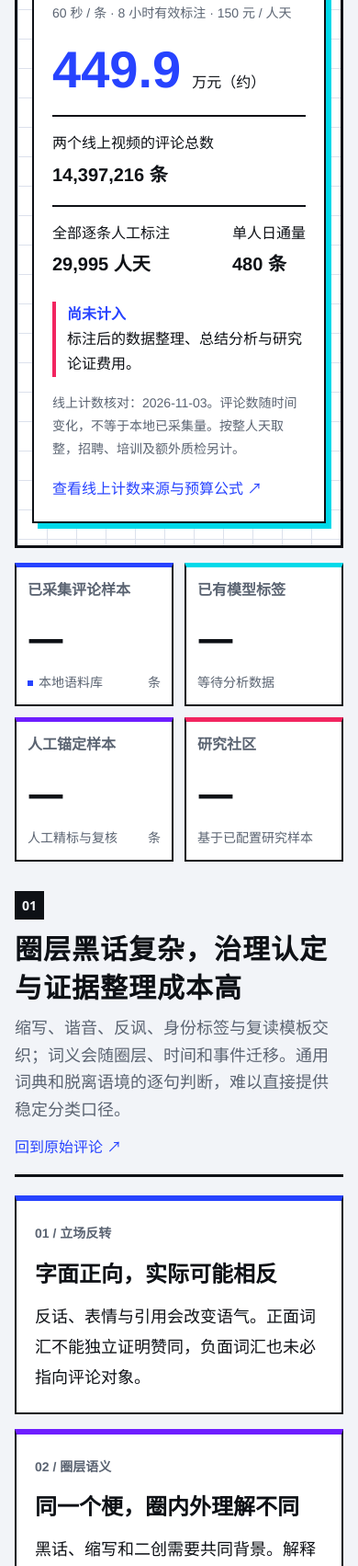
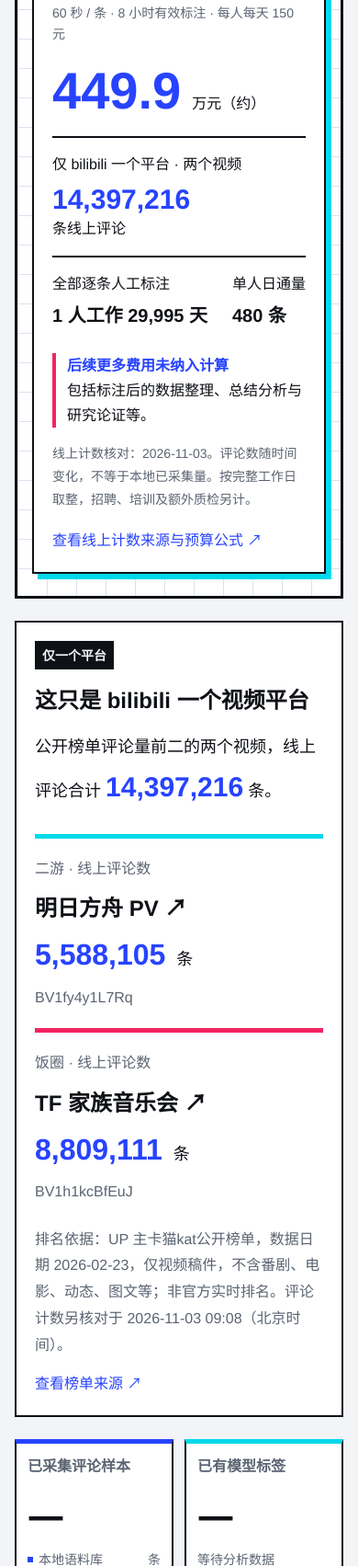
Before and after one commit to heart06215/media_society_comment_research, a plain HTML site: page front/landing.html in a window 390 px wide. Shown: the part 1073-2776 px from the top of the page at 92% size. Drawn offline with Linux system fonts and the light colour scheme.

Commit message:
feat(research) - clarify work schedules and enlarge online comment totals
Make workload and remaining research costs easy to understand.

Behavioral Changes:
✨ show one worker and required working days
✨ enlarge individual video counts and combined online total
✨ explain single-platform scope with dated ranking source
✨ use requested wording for additional research expenses
✨ include revised schedules and sources in exported summaries

```diff
--- a/front/governance-data.js
+++ b/front/governance-data.js
@@ -30,7 +30,15 @@ window.GovernanceData = Object.freeze({
       "videoUrl": "https://www.bilibili.com/video/BV1h1kcBfEuJ/",
       "countUrl": "https://api.bilibili.com/x/web-interface/view?bvid=BV1h1kcBfEuJ"
     }
-  ]
+  ],
+  "rankingReference": {
+    "title": "B站评论量最多视频总排行",
+    "owner": "卡猫kat",
+    "dataDate": "2026-02-23",
+    "url": "https://www.bilibili.com/video/BV1GAbUz2E9f/",
+    "scope": "仅视频稿件，不含番剧、电影、动态、图文等",
+    "note": "UP 主公开整理的榜单列这两条视频为前二，非平台官方实时排名。"
+  }
 },
   newsCases: [
   {
--- a/front/governance.css
+++ b/front/governance.css
@@ -540,3 +540,24 @@ html[data-theme="dark"] {
   .talent-bottleneck, .cost-boundary-notice { padding: 20px; }
   .talent-bottleneck > h3 { font-size: var(--type-title); }
 }
+
+/* Online volume stays distinct from the collected research sample. */
+.baseline-count strong { font-size: clamp(30px,3.4vw,48px); line-height: 1.3; font-variant-numeric: tabular-nums; color: var(--gov-accent); }
+.online-video-scale { scroll-margin-top: 92px; border: 2px solid var(--line); background: var(--surface); padding: 28px; margin: 24px 0; }
+.online-video-scale h2 { font-size: var(--type-heading); line-height: 1.5; margin: 16px 0; }
+.online-scale-total { font-size: var(--type-body); line-height: 1.8; }
+.online-scale-total strong { font-size: var(--type-heading); font-variant-numeric: tabular-nums; color: var(--gov-accent); }
+.online-video-counts { display: grid; grid-template-columns: repeat(2,minmax(0,1fr)); gap: 20px; margin: 24px 0; }
+.online-video-count { border-top: 5px solid var(--cyan); min-width: 0; padding-top: 20px; }
+.online-video-count:last-child { border-top-color: var(--pink); }
+.online-video-count > span, .online-video-count small { display: block; font-size: var(--type-small); color: var(--muted); }
+.online-video-count h3 { font-size: var(--type-title); line-height: 1.5; margin: 12px 0; }
+.online-video-count > div { display: flex; align-items: baseline; flex-wrap: wrap; gap: 8px 12px; margin-bottom: 12px; }
+.online-video-count strong { font-size: clamp(32px,4vw,56px); line-height: 1.3; font-variant-numeric: tabular-nums; color: var(--gov-accent); }
+.online-video-count > div span { font-size: var(--type-body); }
+.online-ranking-note { font-size: var(--type-small); color: var(--muted); line-height: 1.8; margin-bottom: 12px; }
+@media (max-width: 767px) {
+  .online-video-scale { padding: 20px; }
+  .online-video-counts { grid-template-columns: 1fr; }
+  .online-video-scale h2 { font-size: var(--type-title); }
+}
--- a/front/governance.js
+++ b/front/governance.js
@@ -94,8 +94,13 @@
     const count = config.videos.reduce((sum, video) => sum + video.onlineCount, 0);
     const baseline = calculateAnnotationBudget(count, config.secondsPerItem, 1, config.reviewRate, config.seedCount);
     byId("heroThroughput").textContent = number(baseline.throughput);
-    byId("heroOnlineCount").textContent = `${number(count)} 条`;
-    byId("heroOnlineDays").textContent = `${number(baseline.manualDays)} 人天`;
+    byId("heroOnlineCount").textContent = number(count);
+    byId("onlineScaleTotal").textContent = number(count);
+    byId("onlineVideoCounts").innerHTML = config.videos.map((video) => `<article class="online-video-count"><span>${escapeHtml(video.community)} · 线上评论数</span><h3><a href="${video.videoUrl}" target="_blank" rel="noopener noreferrer">${escapeHtml(video.name)} ↗</a></h3><div><strong>${number(video.onlineCount)}</strong><span>条</span></div><small>${escapeHtml(video.bvid)}</small></article>`).join("");
+    const ranking = config.rankingReference;
+    byId("onlineRankingNote").textContent = `排名依据：UP 主${ranking.owner}公开榜单，数据日期 ${ranking.dataDate}，${ranking.scope}；非官方实时排名。评论计数另核对于 ${config.commentCountVerifiedAt}。`;
+    byId("onlineRankingSource").href = ranking.url;
+    byId("heroOnlineDays").textContent = `1 人工作 ${number(baseline.manualDays)} 天`;
     byId("heroOnlineCost").textContent = (baseline.manualCost / 10000).toFixed(1);
     const seconds = Number(byId("budgetSeconds").value);
     const efficiency = Number(byId("budgetEfficiency").value);
@@ -104,9 +109,9 @@
     state.budget = { ...result, count, seconds, efficiency, reviewRate };
     byId("budgetThroughput").textContent = number(result.throughput);
     byId("budgetManualCost").textContent = number(result.manualCost);
-    byId("budgetManualDays").textContent = `元 · ${number(result.manualDays)} 人天`;
+    byId("budgetManualDays").textContent = `元 · 1 人工作 ${number(result.manualDays)} 天`;
     byId("budgetAssistedCost").textContent = number(result.assistedCost);
-    byId("budgetAssistedDays").textContent = `元 · ${number(result.assistedDays)} 人天 · ${number(result.assistedLabels)} 条人工任务`;
+    byId("budgetAssistedDays").textContent = `元 · 1 人工作 ${number(result.assistedDays)} 天 · ${number(result.assistedLabels)} 条人工任务`;
     byId("budgetScopeNote").textContent = `线上视频评论总数 ${number(count)} 条：${config.videos.map((video) => `${video.name} ${number(video.onlineCount)} 条`).join("；")}。核对时间：${config.commentCountVerifiedAt}。`;
     byId("budgetCountSources").innerHTML = `计数来源：${config.videos.map((video) => `<a href="${video.countUrl}" target="_blank" rel="noopener noreferrer">${escapeHtml(video.name)} · 平台公开接口 ↗</a>`).join(" / ")}；字段 ${escapeHtml(config.commentCountField)}。`;
     const difference = result.manualCost - result.assistedCost;
@@ -114,9 +119,9 @@
     byId("budgetDifference").textContent = `本情景的人工预算差额：${number(difference)} 元（${percent.toFixed(1)}%）。仅比较人工部分，模型费用与达到目标质量的复核投入另计。`;
     byId("budgetVideoRows").innerHTML = config.videos.map((video) => {
       const videoBudget = calculateAnnotationBudget(video.onlineCount, seconds, efficiency, reviewRate, 0);
-      return `<tr><th scope="row"><a href="${video.videoUrl}" target="_blank" rel="noopener noreferrer">${escapeHtml(video.name)}</a> / ${escapeHtml(video.community)}</th><td>${number(video.onlineCount)}</td><td>${number(videoBudget.manualDays)}</td><td>${number(videoBudget.manualCost)}</td></tr>`;
+      return `<tr><th scope="row"><a href="${video.videoUrl}" target="_blank" rel="noopener noreferrer">${escapeHtml(video.name)}</a> / ${escapeHtml(video.community)}</th><td>${number(video.onlineCount)}</td><td>1 人工作 ${number(videoBudget.manualDays)} 天</td><td>${number(videoBudget.manualCost)}</td></tr>`;
     }).join("");
-    byId("budgetFormula").textContent = `日通量 = 8 × 3,600 × ${(efficiency * 100).toFixed(0)}% ÷ ${seconds} = ${number(result.throughput)} 条。全人工人天 = 向上取整（${number(count)} ÷ ${number(result.throughput)}）。模型辅助的人工任务 = ${config.seedCount} 条示范 + 向上取整〔（${number(count)} − ${config.seedCount}）× ${(reviewRate * 100).toFixed(0)}%〕= ${number(result.assistedLabels)} 条；人工工资 = 人天 × 150 元。`;
+    byId("budgetFormula").textContent = `日通量 = 8 × 3,600 × ${(efficiency * 100).toFixed(0)}% ÷ ${seconds} = ${number(result.throughput)} 条。1 人所需工作天数 = 向上取整（${number(count)} ÷ ${number(result.throughput)}）。模型辅助的人工任务 = ${config.seedCount} 条示范 + 向上取整〔（${number(count)} − ${config.seedCount}）× ${(reviewRate * 100).toFixed(0)}%〕= ${number(result.assistedLabels)} 条；人工工资 = 1 人 × 工作天数 × 150 元 / 人 / 天。`;
   }
   /** @returns {void} */
   function renderNews() {
@@ -231,9 +236,9 @@
     lines.push("", "## 语境认定与制度细化", "迷惑性评论可能因反讽、圈层语义与上下文缺失而难以单句判读。当前没有独立测试结果支持识别准确率，不以标签覆盖率代替正确率。", "本项目提出的研究问题是认定尺度、证据要求和复核程序如何细化，不主张我国没有相关法律法规。", "", "## 立法进展资料（与现行规则区分）", `${data.legislation.title}：${data.legislation.date} 发布的${data.legislation.status}。${data.legislation.note}`, data.legislation.url, `法律资料核验：${data.legalVerifiedOn}。`, "模型参照人工锚定示例分类；参数微调增益、识别准确率与实际总成本仍需独立对照评测。");
     if (!policyOnly && state.budget) {
       const budget = state.budget;
-      lines.push("", "## 人工标注预算（假设情景）", `数据范围：两个线上视频评论总数，${number(budget.count)} 条。核对时间：${data.annotationBudget.commentCountVerifiedAt}。`, ...data.annotationBudget.videos.map((video) => `- ${video.name}：${number(video.onlineCount)} 条。来源：${video.countUrl}，字段 ${data.annotationBudget.commentCountField}。`), `按 ${budget.seconds} 秒/条、每天 8 小时中 ${(budget.efficiency * 100).toFixed(0)}% 为有效标注、日薪 150 元计算：${number(budget.throughput)} 条/人天。`, `全人工：${number(budget.manualDays)} 人天，${number(budget.manualCost)} 元。`, `107 条人工示范 + ${(budget.reviewRate * 100).toFixed(0)}% 剩余样本抽检情景：${number(budget.assistedLabels)} 条人工任务，${number(budget.assistedDays)} 人天，人工部分 ${number(budget.assistedCost)} 元。`, "费用按整天向上取整，未含模型推理、招聘培训、术语维护、争议仲裁、额外质检，以及标注后的数据整理、总结分析与研究论证费用。抽检比例未经质量实测，人工差额不代表总成本节省。线上评论计数为公开接口返回的核对时快照，不等于本地采集量，实际可标注量还受删除、可访问性与去重影响。");
+      lines.push("", "## 人工标注预算（假设情景）", `数据范围：两个线上视频评论总数，${number(budget.count)} 条。核对时间：${data.annotationBudget.commentCountVerifiedAt}。`, ...data.annotationBudget.videos.map((video) => `- ${video.name}：${number(video.onlineCount)} 条。来源：${video.countUrl}，字段 ${data.annotationBudget.commentCountField}。`), `按 ${budget.seconds} 秒/条、每天 8 小时中 ${(budget.efficiency * 100).toFixed(0)}% 为有效标注、日薪 150 元计算：${number(budget.throughput)} 条 / 人 / 天。`, `全人工：1 人工作 ${number(budget.manualDays)} 天，${number(budget.manualCost)} 元。`, `107 条人工示范 + ${(budget.reviewRate * 100).toFixed(0)}% 剩余样本抽检情景：${number(budget.assistedLabels)} 条人工任务，1 人工作 ${number(budget.assistedDays)} 天，人工部分 ${number(budget.assistedCost)} 元。`, "费用按完整工作日向上取整。后续更多费用未纳入计算，包括标注后的数据整理、总结分析与研究论证；模型推理、招聘培训、术语维护、争议仲裁和额外质检也需要另行预算。抽检比例未经质量实测，人工差额不代表总成本节省。线上评论计数为公开接口返回的核对时快照，不等于本地采集量，实际可标注量还受删除、可访问性与去重影响。");
     }
-    lines.push("", "## 圈层知识与人才门槛", "圈内黑话、人物关系和事件沿革不是通用知识。标注人员需理解圈层语境并统一分类口径；研究人员还要兼具证据整理、数据分析、研究设计和治理规则知识，复合能力更难组织。模型方案旨在复用人工经验，减少全量逐条归类，把稀缺人力用于难例复核和研究论证。", "", "## 新闻案例与信息作用", ...data.newsCases.map((item) => `- ${item.date} ${item.title}（${item.source}）。${item.url}\n  适用性分析：${item.projectRole}`), "新闻资料未进入本项目训练或评测，不将模型标签作为线下行为预测或违法认定。");
+    lines.push("", "## 样本在平台中的范围", `这只是 bilibili 一个视频平台的两个视频。UP 主${data.annotationBudget.rankingReference.owner}的公开榜单将其列为评论量前二，数据日期为 ${data.annotationBudget.rankingReference.dataDate}，非官方实时排名，且仅统计视频稿件。`, data.annotationBudget.rankingReference.url, "", "## 圈层知识与人才门槛", "圈内黑话、人物关系和事件沿革不是通用知识。标注人员需理解圈层语境并统一分类口径；研究人员还要兼具证据整理、数据分析、研究设计和治理规则知识，复合能力更难组织。模型方案旨在复用人工经验，减少全量逐条归类，把稀缺人力用于难例复核和研究论证。", "", "## 新闻案例与信息作用", ...data.newsCases.map((item) => `- ${item.date} ${item.title}（${item.source}）。${item.url}\n  适用性分析：${item.projectRole}`), "新闻资料未进入本项目训练或评测，不将模型标签作为线下行为预测或违法认定。");
     downloadText(`破妄-${policyOnly ? "立法研究提纲" : "治理研究摘要"}-${date}.md`, lines.join("\n"));
   }
   /** @param {string} role @param {string} message @returns {HTMLElement} */
--- a/front/landing.html
+++ b/front/landing.html
@@ -30,14 +30,15 @@
 <div class="mission-banner"><div class="mission-copy"><span class="banner-kicker"><span></span>圈层知识 · 人工示范 · 模型分类</span><h2>为网络立法研究，<br>补充<span>圈层语义依据。</span></h2><p>圈层黑话、反讽与事件语境抬高认定和取证门槛，治理规则仍需细化；逐条雇佣标注又难以应对海量评论。<br>破妄以少量人工样本建立分类口径，让模型参照示例批量归类，降低持续人工判断的负担。</p><div class="banner-actions"><a class="action light" href="#efficiency">查看标注成本与方案 <svg><use href="#i-arrow"/></svg></a><a class="banner-link" href="#policy">查看立法研究缺口 ↗</a></div></div>
 <aside class="cost-baseline" aria-label="线上视频评论标注成本基线">
 <div class="baseline-heading"><strong>传统逐条人工标注</strong><span class="tag neutral">仅标注工资</span></div>
-<p class="baseline-assumption">60 秒 / 条 · 8 小时有效标注 · 150 元 / 人天</p>
+<p class="baseline-assumption">60 秒 / 条 · 8 小时有效标注 · 每人每天 150 元</p>
 <div class="baseline-throughput"><strong id="heroOnlineCost">449.9</strong><span>万元（约）</span></div>
-<div class="baseline-row"><div><span>两个线上视频的评论总数</span><strong id="heroOnlineCount">14,397,216 条</strong></div></div>
-<div class="baseline-row total"><div><span>全部逐条人工标注</span><strong id="heroOnlineDays">29,995 人天</strong></div><div><span>单人日通量</span><strong><i id="heroThroughput">480</i> 条</strong></div></div>
-<p class="baseline-exclusions"><strong>尚未计入</strong>标注后的数据整理、总结分析与研究论证费用。</p>
-<p class="baseline-note">线上计数核对：2026-11-03。评论数随时间变化，不等于本地已采集量。按整人天取整，招聘、培训及额外质检另计。</p>
+<div class="baseline-row baseline-count"><div><span>仅 bilibili 一个平台 · 两个视频</span><strong id="heroOnlineCount">14,397,216</strong><span>条线上评论</span></div></div>
+<div class="baseline-row total"><div><span>全部逐条人工标注</span><strong id="heroOnlineDays">1 人工作 29,995 天</strong></div><div><span>单人日通量</span><strong><i id="heroThroughput">480</i> 条</strong></div></div>
+<p class="baseline-exclusions"><strong>后续更多费用未纳入计算</strong>包括标注后的数据整理、总结分析与研究论证等。</p>
+<p class="baseline-note">线上计数核对：2026-11-03。评论数随时间变化，不等于本地已采集量。按完整工作日取整，招聘、培训及额外质检另计。</p>
 <a class="text-link" href="#efficiency">查看线上计数来源与预算公式 ↗</a>
 </aside></div>
+<div id="onlineScale" class="online-video-scale" aria-labelledby="onlineScaleTitle"><div class="section-index">仅一个平台 <span>BILIBILI</span></div><h2 id="onlineScaleTitle">这只是 bilibili 一个视频平台</h2><p class="online-scale-total">公开榜单评论量前二的两个视频，线上评论合计 <strong id="onlineScaleTotal">14,397,216</strong> 条。</p><div class="online-video-counts" id="onlineVideoCounts"></div><p class="online-ranking-note" id="onlineRankingNote"></p><a class="text-link" id="onlineRankingSource" href="https://www.bilibili.com/video/BV1GAbUz2E9f/" target="_blank" rel="noopener noreferrer">查看榜单来源 ↗</a></div>
 <div class="metric-grid" aria-label="本地研究样本概况" aria-live="polite">
 <article class="metric-card"><div class="metric-label">已采集评论样本<svg><use href="#i-message"/></svg></div><div class="metric-value" id="sampleCount">—</div><div class="metric-foot"><span class="status-dot"></span>本地语料库 <span>条</span></div></article>
 <article class="metric-card"><div class="metric-label">已有模型标签<svg><use href="#i-chart"/></svg></div><div class="metric-value" id="analyzedCount">—</div><div class="metric-foot" id="analysisCoverage">等待分析数据</div></article>
@@ -64,14 +65,14 @@
 </section>
 <section id="efficiency" class="content-section">
 <div class="section-heading"><div><div class="section-index">03 <span>ANNOTATION ECONOMICS</span></div><h2>传统人工标注：工资之外，还有研究成本</h2><p>按两个线上视频的评论总数估算，日薪 150 元、每天 8 小时。标注速度是规划假设，复杂样本应通过试标校准。</p></div></div>
-<div class="cost-boundary-notice"><strong>这张预算只算标注工资，不是完整研究预算</strong><p>尚未计入标注后的数据清洗与归档、结果汇总、总结分析、研究设计及治理建议论证费用；招聘培训、术语维护和额外质检也需另计。这些工作没有在当前估算中定价，不代表无需投入。</p></div>
+<div class="cost-boundary-notice"><strong>后续更多费用未纳入计算</strong><p>上方为逐条标注的工资估算。标注后的数据清洗与归档、结果汇总、总结分析、研究设计及治理建议论证等后续工作，均未纳入当前计算；招聘培训、术语维护和额外质检也需要另行预算。</p></div>
 <div class="panel annotation-calculator">
 <div class="budget-controls"><label>每条标注用时<select id="budgetSeconds"><option value="30">30 秒 / 条（较快）</option><option value="60" selected>60 秒 / 条（基准）</option><option value="90">90 秒 / 条（复杂语境）</option><option value="120">120 秒 / 条（反复核验）</option></select></label><label>8 小时内的有效标注时间<select id="budgetEfficiency"><option value="1">8 小时（理想满负荷）</option><option value="0.75">6 小时（75% 有效时间）</option></select></label><label>模型辅助后的人工抽检比例<select id="budgetReview"><option value="0.05">5%（情景假设）</option><option value="0.1" selected>10%（情景假设）</option><option value="0.2">20%（情景假设）</option></select></label></div>
 <p class="budget-scope-note" id="budgetScopeNote"></p><p class="budget-count-sources" id="budgetCountSources"></p>
-<div class="budget-results" aria-live="polite"><article><span>全人工单人日通量</span><strong id="budgetThroughput">480</strong><small>条 / 人天</small></article><article><span>传统逐条人工标注 · 仅工资</span><strong id="budgetManualCost">4,499,250</strong><small id="budgetManualDays">元 · 29,995 人天</small></article><article class="assisted"><span>人工示范 + 抽检的人工部分</span><strong id="budgetAssistedCost">450,000</strong><small id="budgetAssistedDays">元 · 3,000 人天</small></article></div>
+<div class="budget-results" aria-live="polite"><article><span>1 人每天可标注</span><strong id="budgetThroughput">480</strong><small>条 / 人 / 天</small></article><article><span>传统逐条人工标注 · 仅工资</span><strong id="budgetManualCost">4,499,250</strong><small id="budgetManualDays">元 · 1 人工作 29,995 天</small></article><article class="assisted"><span>人工示范 + 抽检的人工部分</span><strong id="budgetAssistedCost">450,000</strong><small id="budgetAssistedDays">元 · 1 人工作 3,000 天</small></article></div>
 <p class="budget-difference" id="budgetDifference"></p>
-<div class="table-scroll"><table class="budget-table"><caption>两个视频分别需要多少人工</caption><thead><tr><th scope="col">视频 / 社区</th><th scope="col">待标注条数</th><th scope="col">全人工人天</th><th scope="col">人工工资（元）</th></tr></thead><tbody id="budgetVideoRows"></tbody></table></div>
-<details class="budget-formula"><summary>展开计算方法与费用范围</summary><p id="budgetFormula"></p><p>每天按整天雇佣并向上取整；人天为 1 人完成的工作日，增加人数可缩短日历工期。表格逐视频单独取整，合计允许统一排班，因此个别情景会相差 1 人天。</p><p>模型方案采用当前快照的 107 条人工锚定样本，再从其余评论中按选定比例抽检。该比例尚未通过质量实验确定；模型推理、招聘培训、术语维护、争议仲裁、额外质检，以及标注后的数据整理、总结分析与研究论证费用另计。人工预算差额不是已经验证的总成本节省。</p><p>评论总数取自核对时的哔哩哔哩公开接口 data.stat.reply，遵循平台返回口径，数量持续变化；预算假设这些评论均需逐条标注，不表示已采集或均可访问。去重、楼中楼与删除内容对实际标注工作量的影响，需在采集前进一步核对。</p></details>
+<div class="table-scroll"><table class="budget-table"><caption>两个视频分别需要多少人工</caption><thead><tr><th scope="col">视频 / 社区</th><th scope="col">待标注条数</th><th scope="col">全人工工作安排</th><th scope="col">人工工资（元）</th></tr></thead><tbody id="budgetVideoRows"></tbody></table></div>
+<details class="budget-formula"><summary>展开计算方法与费用范围</summary><p id="budgetFormula"></p><p>当前统一写为“1 人工作若干天”，指 1 人按每天 8 小时在岗完成任务所需的工作天数，向上取整；多人并行可缩短日历工期。表格逐视频单独取整，合计允许统一排班，因此个别情景会相差 1 个工作日。</p><p>模型方案采用当前快照的 107 条人工锚定样本，再从其余评论中按选定比例抽检。该比例尚未通过质量实验确定；后续更多费用未纳入计算，包括数据整理、总结分析与研究论证；模型推理、招聘培训、术语维护、争议仲裁和额外质检也需另计。人工预算差额不是已经验证的总成本节省。</p><p>评论总数取自核对时的哔哩哔哩公开接口 data.stat.reply，遵循平台返回口径，数量持续变化；预算假设这些评论均需逐条标注，不表示已采集或均可访问。去重、楼中楼与删除内容对实际标注工作量的影响，需在采集前进一步核对。</p></details>
 </div>
 <div class="method-heading"><h3>项目方式：让模型参照人的判断，承担规模化归类</h3><p>让稀缺的人类判断经验可复用，减少全量逐条标注，把研究人员留在口径设计、难例复核与分析论证上。</p></div>
 <div class="model-learning-path"><article><span>01 / 人工示范</span><h3>建立领域锚定集</h3><p>人工标出赞美、贬低、水军、无意义、社区对骂、中立，说明真实圈层表达的归类方式。</p></article><article><span>02 / 检索参照</span><h3>按语境召回相近示例</h3><p>字符相似度检索人工样本，配合网络用语词典与提示词，为每次分类提供领域参照。</p></article><article><span>03 / 模型归类</span><h3>批量输出标签与理由</h3><p>大模型返回分类、置信度、理由和网络用语，支持批量处理与断点续跑。</p></article><article><span>04 / 人工复核</span><h3>纠正难例，补充口径</h3><p>保留原文和分类依据，人工修正与补充锚定样本，再用于后续分析。</p></article></div>
```
Also changed, not shown: docs/data/bilibili评论榜单说明-2026-02-23.json (added, +13 -0 lines), docs/人工标注成本与竞赛叙事.md (+25 -17 lines), docs/前端升级与资料来源.md (+6 -0 lines).
